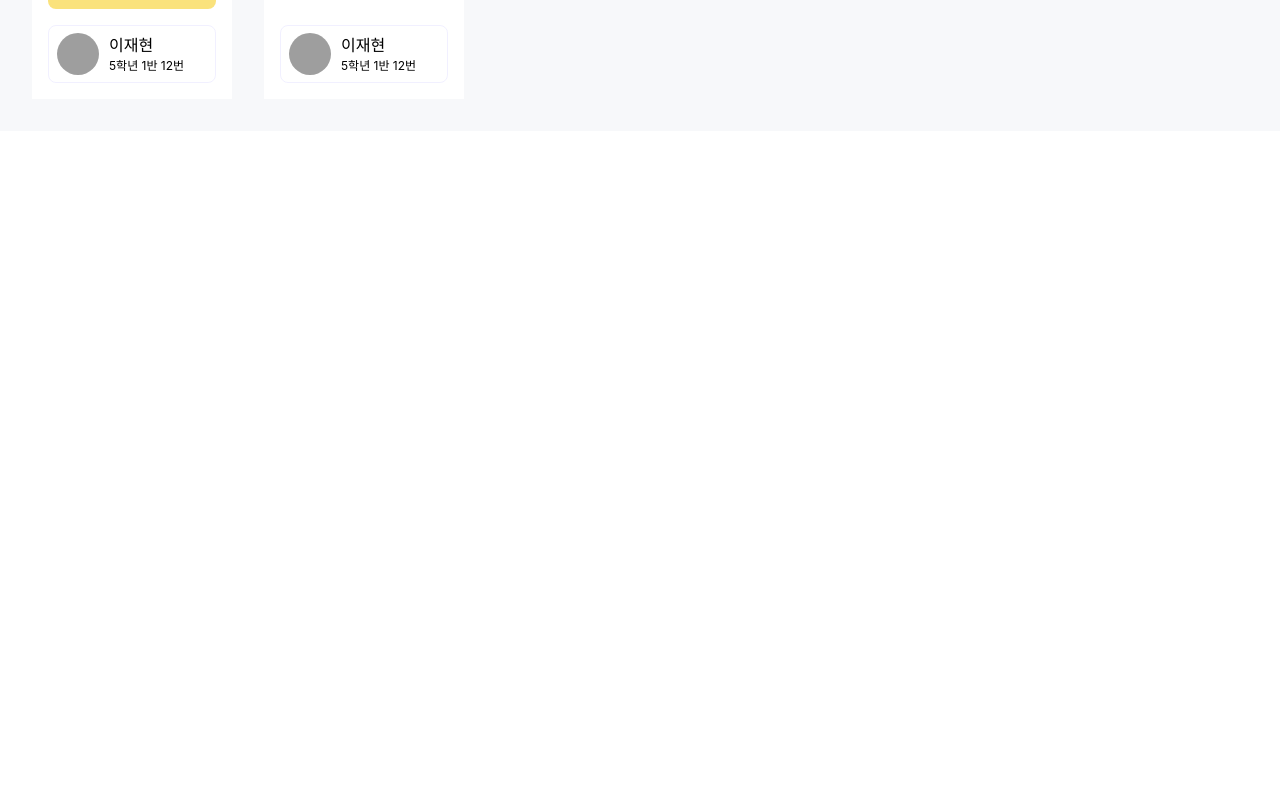
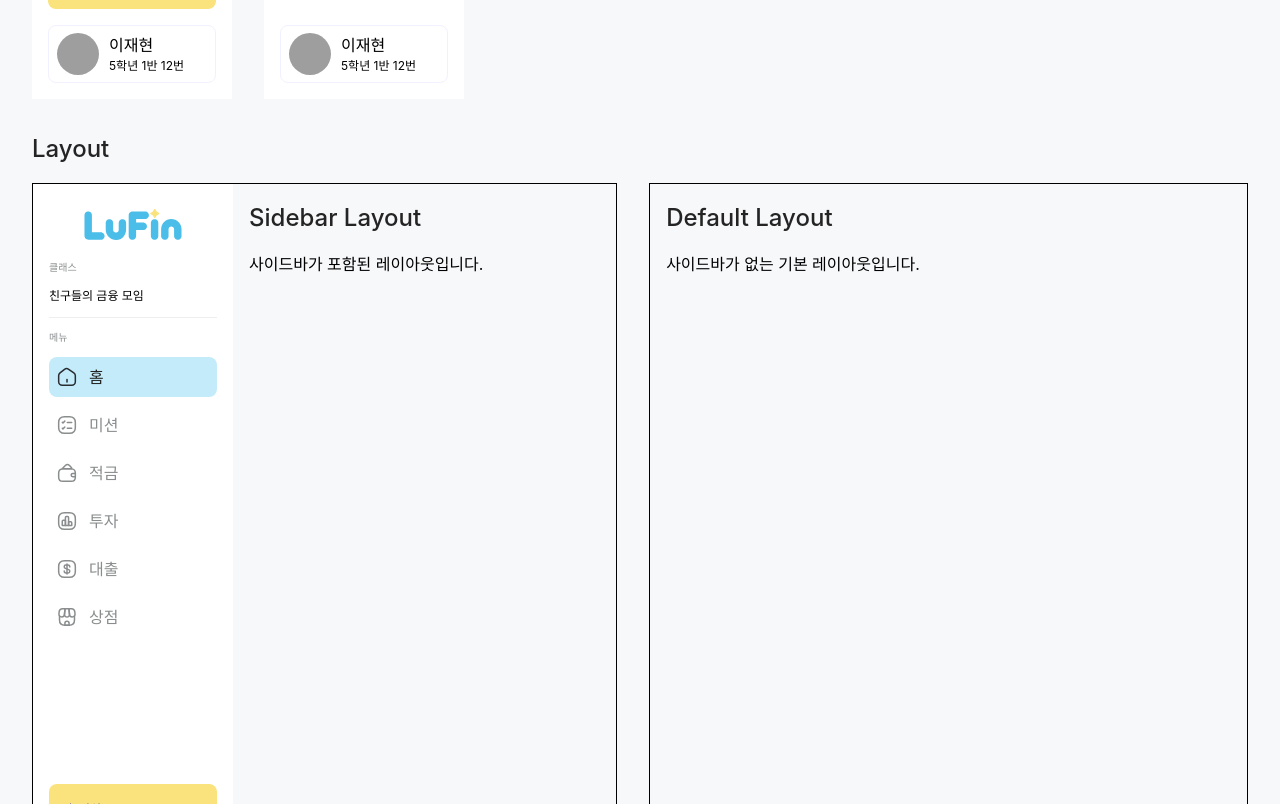
Before and after one commit to seohye-ki/LuFin, a React (Vite) app in the folder client/: page /common-components in a window 1280 px wide. Shown: the part 2456-3260 px from the top of the page. Before the commit the page ends 2587 px from the top, so only its background shows below. Built offline with nearby package versions, Linux system fonts and the light colour scheme; grey boxes are pictures that could not be loaded.

Commit message:
[S12P21A402-174] feat: Add Layout component

```diff
--- /dev/null
+++ b/client/src/components/Layout/DefaultLayout.tsx
@@ -0,0 +1,11 @@
+import { ReactNode } from 'react';
+
+interface Props {
+  children: ReactNode;
+}
+
+const DefaultLayout = ({ children }: Props) => {
+  return <div className='w-256 border p-4'>{children}</div>;
+};
+
+export default DefaultLayout;
--- /dev/null
+++ b/client/src/components/Layout/SidebarLayout.tsx
@@ -0,0 +1,17 @@
+import Sidebar from '../Sidebar/Sidebar';
+import { ReactNode } from 'react';
+
+interface Props {
+  children: ReactNode;
+}
+
+const SidebarLayout = ({ children }: Props) => {
+  return (
+    <div className='flex w-256 border'>
+      <Sidebar userRole='student' />
+      <main className='flex-1 p-4'>{children}</main>
+    </div>
+  );
+};
+
+export default SidebarLayout;
--- a/client/src/pages/CommonComponents.tsx
+++ b/client/src/pages/CommonComponents.tsx
@@ -3,6 +3,8 @@ import Lufin from '../components/Lufin/Lufin';
 import Button from '../components/Button/Button';
 import Badge from '../components/Badge/Badge';
 import Sidebar from '../components/Sidebar/Sidebar';
+import SidebarLayout from '../components/Layout/SidebarLayout';
+import DefaultLayout from '../components/Layout/DefaultLayout';
 
 const CommonComponents = () => {
   return (
@@ -154,6 +156,21 @@ const CommonComponents = () => {
             <Sidebar userRole='teacher' />
           </div>
         </section>
+        {/* Layout Section */}
+        <section>
+          <h2 className='text-h2 font-medium text-black mb-4'>Layout</h2>
+          <div className='flex gap-8'>
+            <SidebarLayout>
+              <h2 className='text-h2 font-medium text-black mb-4'>Sidebar Layout</h2>
+              <p className='text-body'>사이드바가 포함된 레이아웃입니다.</p>
+            </SidebarLayout>
+
+            <DefaultLayout>
+              <h2 className='text-h2 font-medium text-black mb-4'>Default Layout</h2>
+              <p className='text-body'>사이드바가 없는 기본 레이아웃입니다.</p>
+            </DefaultLayout>
+          </div>
+        </section>
       </div>
     </div>
   );
```
